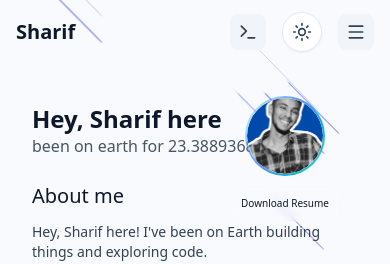
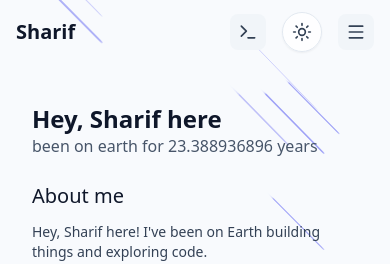
Before and after one commit to nswarnob/my_portfolio, a React (Vite) app: page / in a window 390 px wide. Shown: the top 264 px of the page. Built offline with nearby package versions, Linux system fonts and the light colour scheme.

Commit message:
Updated hero and resume

```diff
--- a/src/components/Hero.jsx
+++ b/src/components/Hero.jsx
@@ -52,17 +52,17 @@ const Hero = () => {
           initial="hidden"
           whileInView="show"
           viewport={{ once: true }}
-          className="space-y-6 text-left flex-1 relative w-full"
+          className="relative w-full flex-1 space-y-6 text-left pr-0 sm:pr-24"
         >
           {photo && (
-            <div className="absolute top-4 right-4 flex flex-col items-center gap-2">
-              <div className="w-20 h-20 sm:w-28 sm:h-28 md:w-40 md:h-40">
+            <div className="absolute right-0 top-0 hidden flex-col items-center gap-2 sm:flex">
+              <div className="h-28 w-28 md:h-32 md:w-32 lg:h-40 lg:w-40">
                 <div className="avatar-border">
-                  <div className="w-full h-full rounded-full overflow-hidden bg-dark-950">
+                  <div className="h-full w-full overflow-hidden rounded-full bg-dark-950">
                     <img
                       src={photo}
                       alt={name}
-                      className="w-full h-full object-cover rounded-full"
+                      className="h-full w-full rounded-full object-cover"
                     />
                   </div>
                 </div>
```
